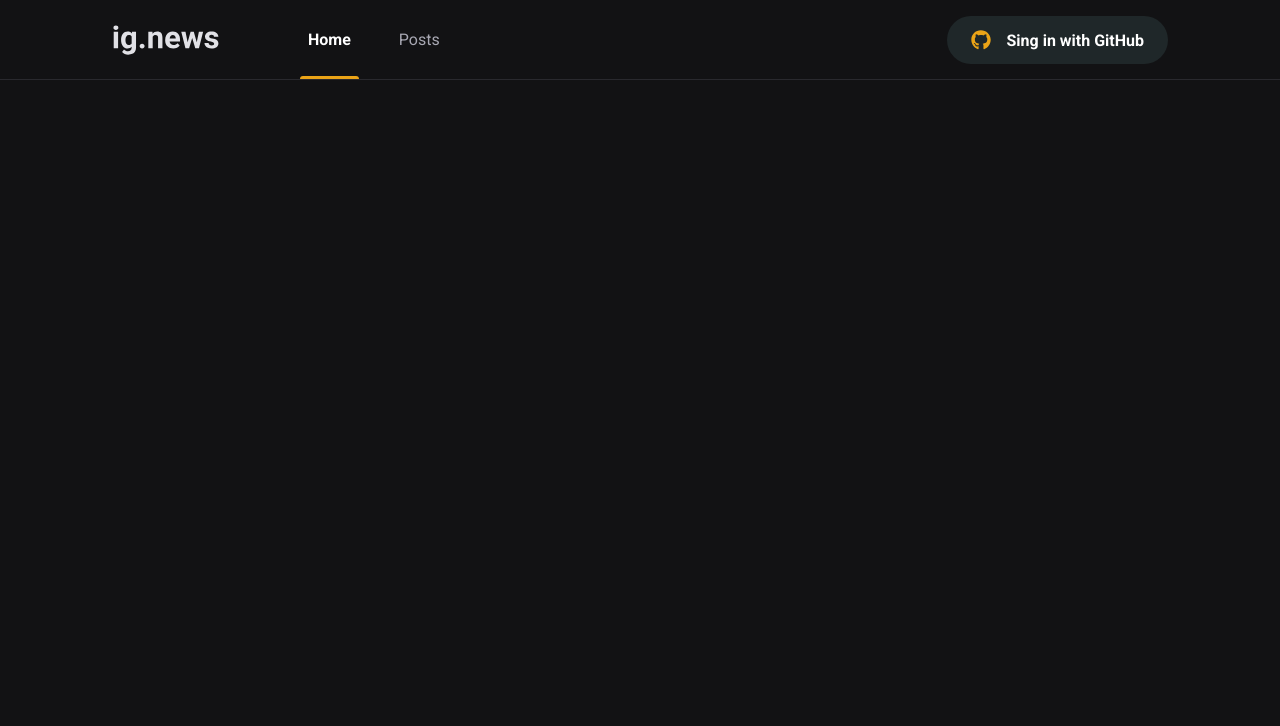
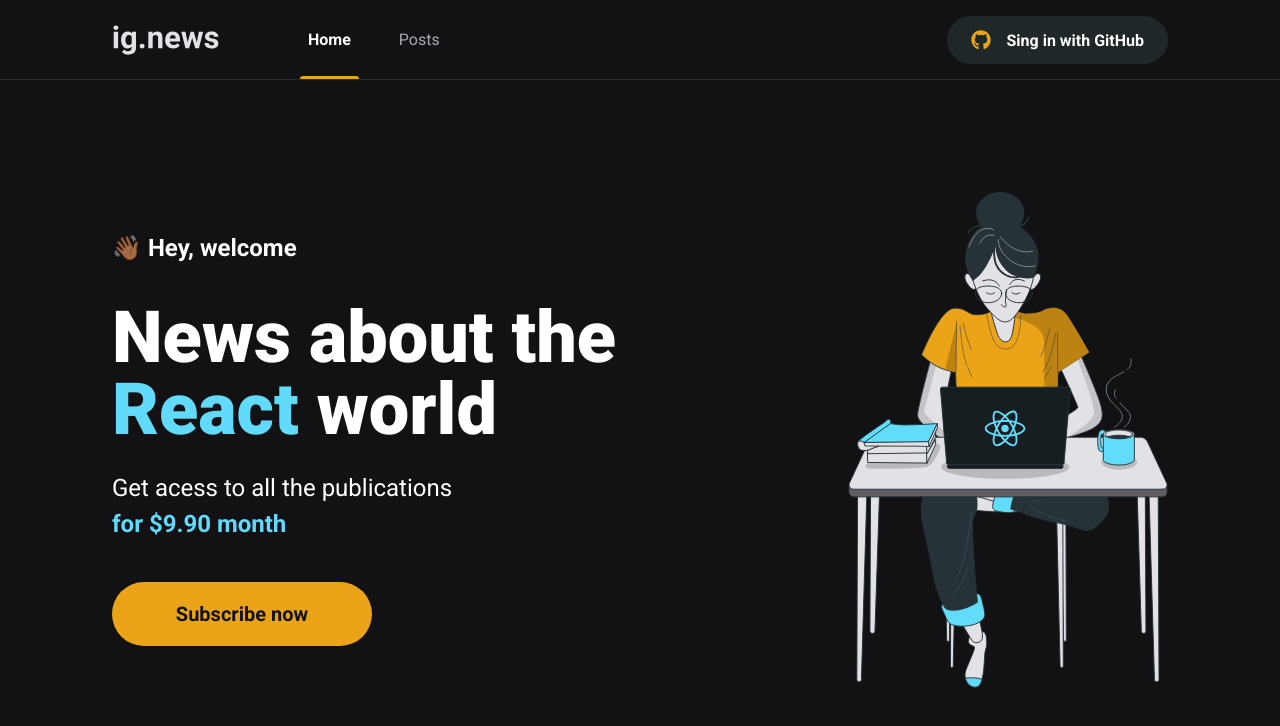
Before and after one commit to manoguii/ig-news, a Next.js app: page / in a window 1280 px wide. Shown: the top 726 px of the page. Built offline with nearby package versions, Linux system fonts and the light colour scheme.

Commit message:
:memo: component: create home page

```diff
--- /dev/null
+++ b/src/components/SubscribeButton/index.tsx
@@ -0,0 +1,9 @@
+import styles from './styles.module.scss'
+
+export function SubscribeButton() {
+  return (
+    <button type="button" className={styles.subscribeButton}>
+      Subscribe now
+    </button>
+  )
+}
--- /dev/null
+++ b/src/components/SubscribeButton/styles.module.scss
@@ -0,0 +1,20 @@
+.subscribeButton {
+  width: 260px;
+  height: 4rem;
+  border: 0;
+  border-radius: 2rem;
+  background-color: var(--yellow-500);
+  color: var(--gray-900);
+  font-size: 1.25rem;
+  font-weight: bold;
+
+  display: flex;
+  align-items: center;
+  justify-content: center;
+
+  transition: filter 0.2s;
+
+  &:hover {
+    filter: brightness(0.8);
+  }
+}
--- a/src/pages/index.tsx
+++ b/src/pages/index.tsx
@@ -1,4 +1,8 @@
+import { SubscribeButton } from '@/components/SubscribeButton'
 import Head from 'next/head'
+import Image from 'next/image'
+import Avatar from '../assets/avatar.svg'
+import styles from '../styles/home.module.scss'
 
 export default function Home() {
   return (
@@ -6,6 +10,30 @@
       <Head>
         <title>Home | Ig.news</title>
       </Head>
+
+      <main className={styles.contentContainer}>
+        <section className={styles.hero}>
+          <span>👋🏾 Hey, welcome</span>
+
+          <h1>
+            News about the <span>React</span> world
+          </h1>
+
+          <p>
+            Get acess to all the publications <br />
+            <span>for $9.90 month</span>
+          </p>
+
+          <SubscribeButton />
+        </section>
+
+        <Image
+          src={Avatar}
+          alt="Mulher usando computador com café e livros em cima da mesa"
+          width={320}
+          height={520}
+        />
+      </main>
     </>
   )
 }
--- /dev/null
+++ b/src/styles/home.module.scss
@@ -0,0 +1,45 @@
+.contentContainer {
+  max-width: 1120px;
+  margin: 0 auto;
+  padding: 0 2rem;
+  height: calc(100vh - 5rem);
+
+  display: flex;
+  align-items: center;
+  justify-content: space-between;
+}
+
+.hero {
+  max-width: 600px;
+
+  > span {
+    font-size: 1.5rem;
+    font-weight: bold;
+  }
+
+  h1 {
+    font-size: 4.5rem;
+    line-height: 4.5rem;
+    font-weight: 900;
+    margin-top: 2.5rem;
+
+    span {
+      color: var(--cyan-500);
+    }
+  }
+
+  p {
+    font-size: 1.5rem;
+    line-height: 2.25rem;
+    margin-top: 1.5rem;
+
+    span {
+      color: var(--cyan-500);
+      font-weight: bold;
+    }
+  }
+
+  button {
+    margin-top: 2.5rem;
+  }
+}
```
Also changed, not shown: 1 other file (tests, documents, lock files or other folders).
